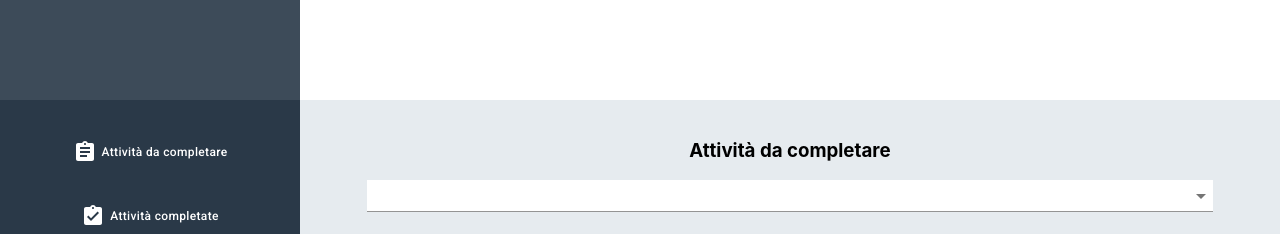
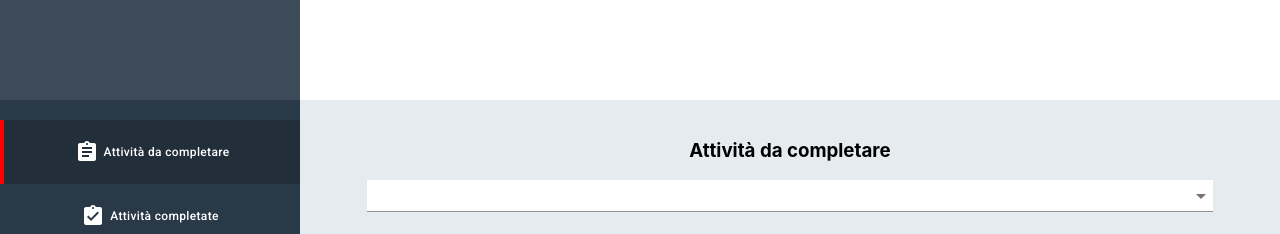
Before and after one commit to MartinRouterPing/react-graphql-example, a React (Create React App) app: page / in a window 1280 px wide. Shown: the top 234 px of the page. Built offline with nearby package versions, Linux system fonts and the light colour scheme; no server answers.

Commit message:
fixed vnavbar buttons

```diff
--- a/src/components/VerticalNavBar/index.js
+++ b/src/components/VerticalNavBar/index.js
@@ -4,18 +4,22 @@ import './styles.css'
 import { Assignment, AssignmentTurnedIn } from '@material-ui/icons'
 
 const VerticalNavBar = (props) => {
-  const { setTab } = props
+  const { setTab, activeTab } = props
   return (
     <div id="v-navbar-container" className="bg-navy">
       <Button
-        className="vbar-button  bg-navy p-2 fg-white"
+        className={`vbar-button  bg-navy p-2 fg-white ${
+          activeTab == 1 ? 'red-border' : ''
+        }`}
         onClick={() => setTab(1)}
       >
         <Assignment style={{ 'margin-right': '5px' }} />
         <span className="vbar-button-span">Attività da completare</span>
       </Button>
       <Button
-        className="vbar-button bg-navy p-2 fg-white"
+        className={`vbar-button  bg-navy p-2 fg-white ${
+          activeTab == 2 ? 'red-border' : ''
+        }`}
         onClick={() => setTab(2)}
       >
         <AssignmentTurnedIn style={{ 'margin-right': '5px' }} />
--- a/src/components/VerticalNavBar/styles.css
+++ b/src/components/VerticalNavBar/styles.css
@@ -9,6 +9,7 @@
   border-radius: 0 !important;
   text-align: left !important;
 }
-.vbar-button:active {
+.red-border {
   border-left: 4px solid red !important;
+  background-color: #222e3a !important;
 }
--- a/src/components/ViewContainer/index.js
+++ b/src/components/ViewContainer/index.js
@@ -10,7 +10,7 @@ const ViewContainer = () => {
   {
     return (
       <div id="view-container" className="flexbox">
-        <VerticalNavBar setTab={setTab} />
+        <VerticalNavBar setTab={setTab} activeTab={tab} />
         {tab == 1 && <TodoView />}
         {tab == 2 && <DoneView />}
       </div>
--- a/src/views/DoneView/index.js
+++ b/src/views/DoneView/index.js
@@ -8,11 +8,11 @@ class DoneView extends React.Component {
   render() {
     return (
       <div
-        id="todo-view-container"
+        id="done-view-container"
         className="p-2"
         style={{ 'background-color': '#e6ebef' }}
       >
-        <h3 className="todo-view-title">Attività Completate</h3>
+        <h3 className="done-view-title">Attività Completate</h3>
         <FilterByEmployeeName />
         <TodoTable />
       </div>
--- a/src/views/DoneView/styles.css
+++ b/src/views/DoneView/styles.css
@@ -1,3 +1,3 @@
-#todo-view-container {
+#done-view-container {
   width: 100%;
 }
```
